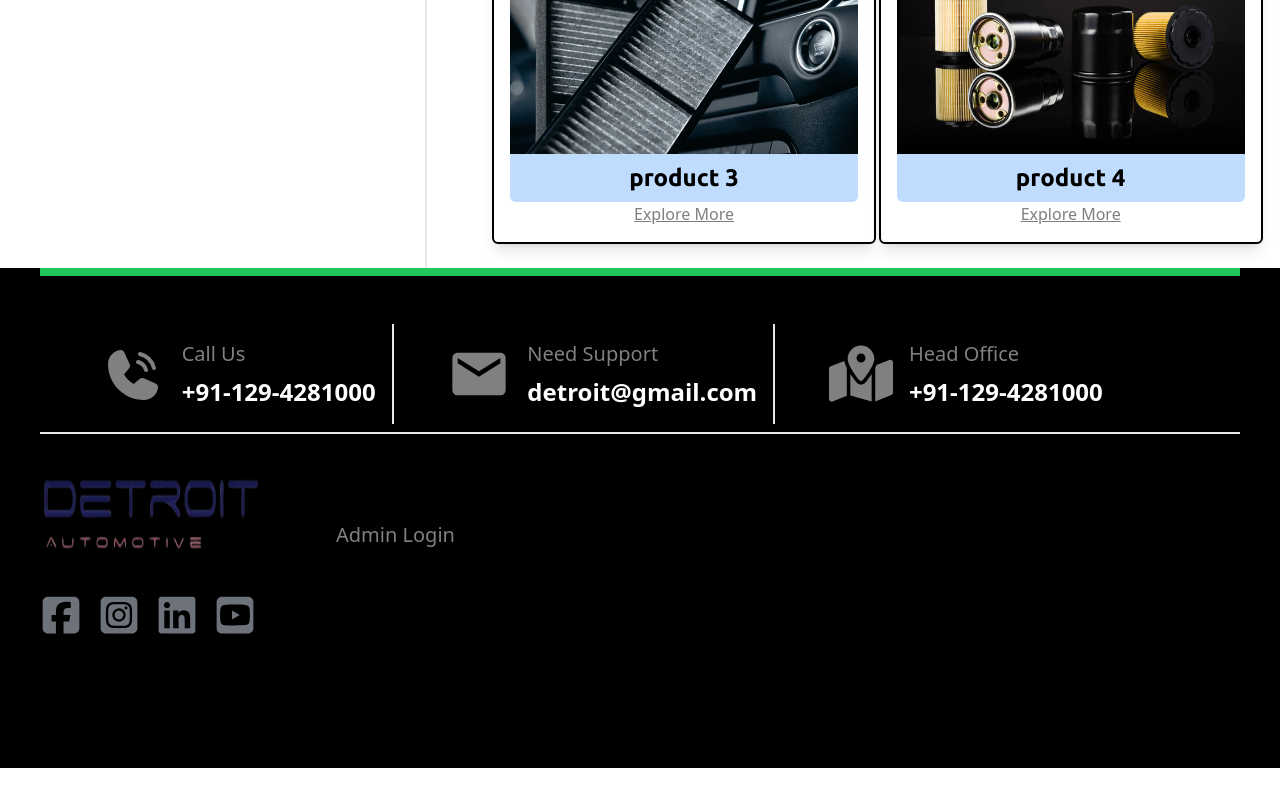
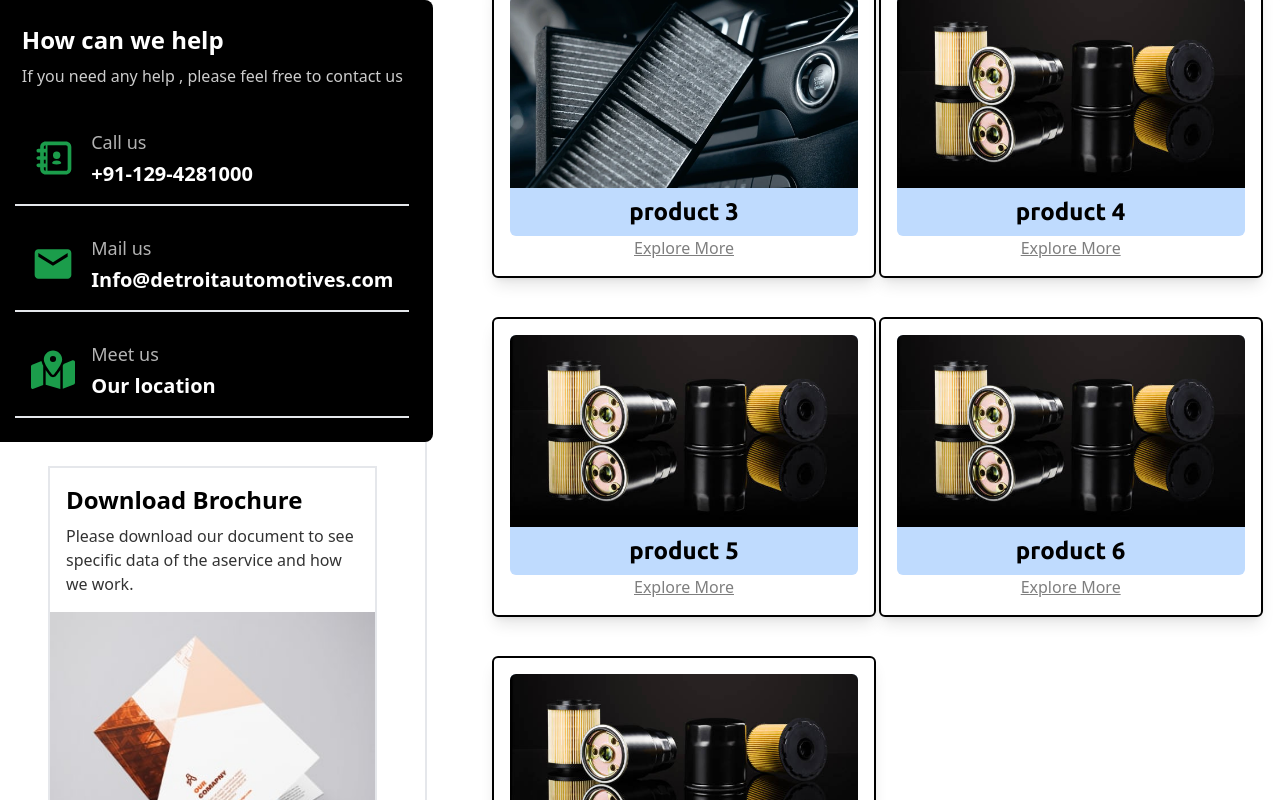
Before and after one commit to tejasbabar24/Detroit-project, a React (Vite) app in the folder frontend/: page /category in a window 1280 px wide. Shown: the part 860-1660 px from the top of the page. Before the commit the page ends 1628 px from the top, so only its background shows below. Built offline with nearby package versions, Linux system fonts and the light colour scheme; a web font is replaced by a local one.

Commit message:
little bit schema changed

```diff
--- a/frontend/src/App.jsx
+++ b/frontend/src/App.jsx
@@ -1,7 +1,6 @@
 import { useState } from 'react'
 import LandingPage from './LandingPage'
-import ProductsPage from './components/ProductsPage'
-import DetailedProduct from './DetailedProduct'
+
 
 
 function App() {
--- /dev/null
+++ b/frontend/src/components/Products/ContactLinks.jsx
@@ -0,0 +1,36 @@
+import React from 'react'
+import { MdEmail   } from "react-icons/md";
+import { TiContacts } from "react-icons/ti";
+import { FaMapLocationDot } from "react-icons/fa6";
+
+function ContactLinks() {
+  return (
+    <div className=' flex flex-col justify-center items-center bg-black text-white min-w-full rounded-lg p-6 gap-6'>
+                    <div className=' flex flex-col gap-2'>
+                        <h1 className=' text-2xl font-bold '>How can we help </h1>
+                        <p className=' opacity-80 '>If you need any help , please feel free to contact us</p>
+                    </div>
+                    <div className=' flex flex-col gap-3 '>
+                        <div className=" sm:p-4 text-white  flex gap-4  justify-start items-center border-b-2 border-opacity-50 " ><TiContacts size={44} className=" text-green-500 opacity-80 transition-transform duration-300 hover:scale-110 " />
+                                      <div gap-2 className=" flex flex-col gap-1 ">
+                                       <span className="text-sm opacity-70 sm:text-lg" >Call us  </span>
+                                       <span className="text-sm sm:text-xl font-bold ">+91-129-4281000 </span>
+                                      </div>
+                        </div>
+                        <div className=" sm:p-4 text-white  flex gap-4  justify-start items-center border-b-2 border-opacity-50 " ><MdEmail size={44} className=" text-green-500 opacity-80 transition-transform duration-300 hover:scale-110 " />
+                                      <div gap-2 className=" flex flex-col gap-1 ">
+                                       <span className="text-sm opacity-70 sm:text-lg" >Mail us  </span>
+                                       <span className="text-sm sm:text-xl font-bold ">Info@detroitautomotives.com</span>
+                                      </div>
+                        </div><div className=" sm:p-4 text-white  flex gap-4  justify-start items-center border-b-2 border-opacity-50 " ><FaMapLocationDot size={44} className=" text-green-500 opacity-80 transition-transform duration-300 hover:scale-110 " />
+                                      <div gap-2 className=" flex flex-col gap-1 ">
+                                       <span className="text-sm opacity-70 sm:text-lg" >Meet us  </span>
+                                       <span className="text-sm sm:text-xl font-bold ">Our location </span>
+                                      </div>
+                        </div>
+                    </div>
+    </div>
+  )
+}
+
+export default ContactLinks
--- a/frontend/src/DetailedProduct.jsx
+++ b/frontend/src/components/Products/DetailedProduct.jsx
@@ -1,7 +1,7 @@
 import React, { useState } from "react";
-import airFilter from "./Assets/airFilter.jpg";
-import Header from "./components/Header/Header";
-import Footer from "./components/Footer/Footer";
+import airFilter from "../../Assets/airFilter.jpg";
+import Header from "../Header/Header";
+import Footer from "../Footer/Footer";
 
 function DetailedProduct() {
   const [expanded, setExpanded] = useState(false);
--- /dev/null
+++ b/frontend/src/components/Products/DownloadBrochure.jsx
@@ -0,0 +1,23 @@
+import React from 'react'
+import {  MdSimCardDownload  } from "react-icons/md";
+import brochure from '../../Assets/downloadBrochure.png'
+
+
+function DownloadBrochure() {
+  return (
+    <div className=' border-2 min-w-full flex justify-center items-center flex-col'>
+    <div className=' flex flex-col gap-2 p-4'>
+        <h1 className=' text-2xl font-bold '>Download Brochure </h1>
+        <p className=' opacity-80 '>Please download our document to see specific data of the aservice and how we work.</p>
+    </div>
+
+    <img src={brochure} alt="" className=' h-full w-full' />
+    <div className=' bg-green-500 w-full flex items-center justify-center text-white text-xl font-bold h-14 '>
+            <button>Download  </button>  <MdSimCardDownload className=' ml-2 text-3xl text-red-400' />
+    </div>
+
+</div>
+  )
+}
+
+export default DownloadBrochure
--- a/frontend/src/components/ProductsPage.jsx
+++ b/frontend/src/components/Products/ProductsPage.jsx
@@ -1,20 +1,23 @@
 import React, { useState } from 'react'
-import airFilter from "../Assets/airFilter.jpg";
-import cabinFilter from "../Assets/cabinFilter.webp";
-import fuelFilter from "../Assets/fuelFilter.jpg";
-import oilFilter from "../Assets/oilFilter.jpg";
+import airFilter from "../../Assets/airFilter.jpg";
+import cabinFilter from "../../Assets/cabinFilter.webp";
+import fuelFilter from "../../Assets/fuelFilter.jpg";
+import oilFilter from "../../Assets/oilFilter.jpg";
 
 import { IoIosArrowForward ,IoIosSquare} from "react-icons/io";
 import ProductsCards from './ProductsCards';
-import Footer from './Footer/Footer';
-import Header from './Header/Header';
-
+import Footer from '../Footer/Footer';
+import Header from '../Header/Header';
+import DownloadBrochure from './DownloadBrochure';
+import ContactLinks from './ContactLinks';
 
 
 function ProductsPage() {
     const [isSidebarOpen, setSidebarOpen] = useState(false);
     const [isDrawerOpen, setDrawerOpen] = useState(false); // State for right drawer
-        const activeCategory = 'Air Filters'
+    const activeCategory = 'Air Filters'
+    let isScreenSmall = window.innerWidth;
+
 
 return (
     <>
@@ -37,9 +40,9 @@ return (
         </div>
 
         {/* Product  Cards section     */}
-        <div className=' flex sm:flex-row flex-col  ' >
+        <div className=' flex sm:flex-row flex-col   ' >
             {/* left side */}
-            <div  className=' flex flex-col w-full sm:w-1/3 border-r-2 border-gray-200  justify-start items-center p-8 sm:p-12  ' >
+            <div  className=' flex flex-col w-full sm:w-1/3 border-r-2 border-gray-200  justify-start items-center p-8 sm:p-12 gap-6 ' >
                 <div className=' bg-blue-100 rounded-lg w-full justify-center font-myFont items-center text-center gap-8 sm:p-12 p-2 sm:text-xl '>
                    <span className=' text-3xl font-myFont font-semibold border-b-2 border-black' >All Products</span>
                     <p className='flex items-center justify-start h-12  hover:bg-blue-200 ' > <span className='flex items-center gap-2 sm:ml-12'> <IoIosSquare size={12} color='green'/> Air Fliters</span>  <IoIosArrowForward className=' ml-28'/> </p>
@@ -48,6 +51,10 @@ return (
                     <p className='flex items-center justify-start h-12  hover:bg-blue-200 ' > <span className='flex items-center gap-2 sm:ml-12'> <IoIosSquare size={12} color='green'/> Cabin Fliters</span>  <IoIosArrowForward className=' ml-20'/> </p>
 
                 </div>
+                {
+                    isScreenSmall < 640 ? null : ( <><ContactLinks  /> <DownloadBrochure/> </>)
+                }
+
             </div>
             {/* right side  */}
 
@@ -56,7 +63,14 @@ return (
                 <ProductsCards title="product 2" img={oilFilter} />
                 <ProductsCards title="product 3" img={cabinFilter} />
                 <ProductsCards title="product 4" img={fuelFilter} />
+                <ProductsCards title="product 5" img={fuelFilter} />
+                <ProductsCards title="product 6" img={fuelFilter} />
+                <ProductsCards title="product 7" img={fuelFilter} />
+
             </div>
+            {
+                    isScreenSmall < 640 ? <div className=' p-6 '><DownloadBrochure/></div>   :  null
+            }
 
 
         </div>
--- a/frontend/src/main.jsx
+++ b/frontend/src/main.jsx
@@ -4,8 +4,8 @@ import './index.css'
 import {RouterProvider ,createBrowserRouter} from  'react-router-dom'
 import App from './App.jsx'
 import LandingPage from './LandingPage.jsx'
-import ProductsPage from './components/ProductsPage.jsx'
-import DetailedProduct from './DetailedProduct.jsx'
+import ProductsPage from './components/Products/ProductsPage'
+import DetailedProduct from './components/Products/DetailedProduct.jsx'
 
 const router = createBrowserRouter([
   {
```
Also changed, not shown: frontend/src/Assets/downloadBrochure.png (added), frontend/src/components/Products/ProductSlider.jsx (renamed from frontend/src/components/ProductSlider.jsx), frontend/src/components/Products/ProductsCards.jsx (renamed from frontend/src/components/ProductsCards.jsx).
